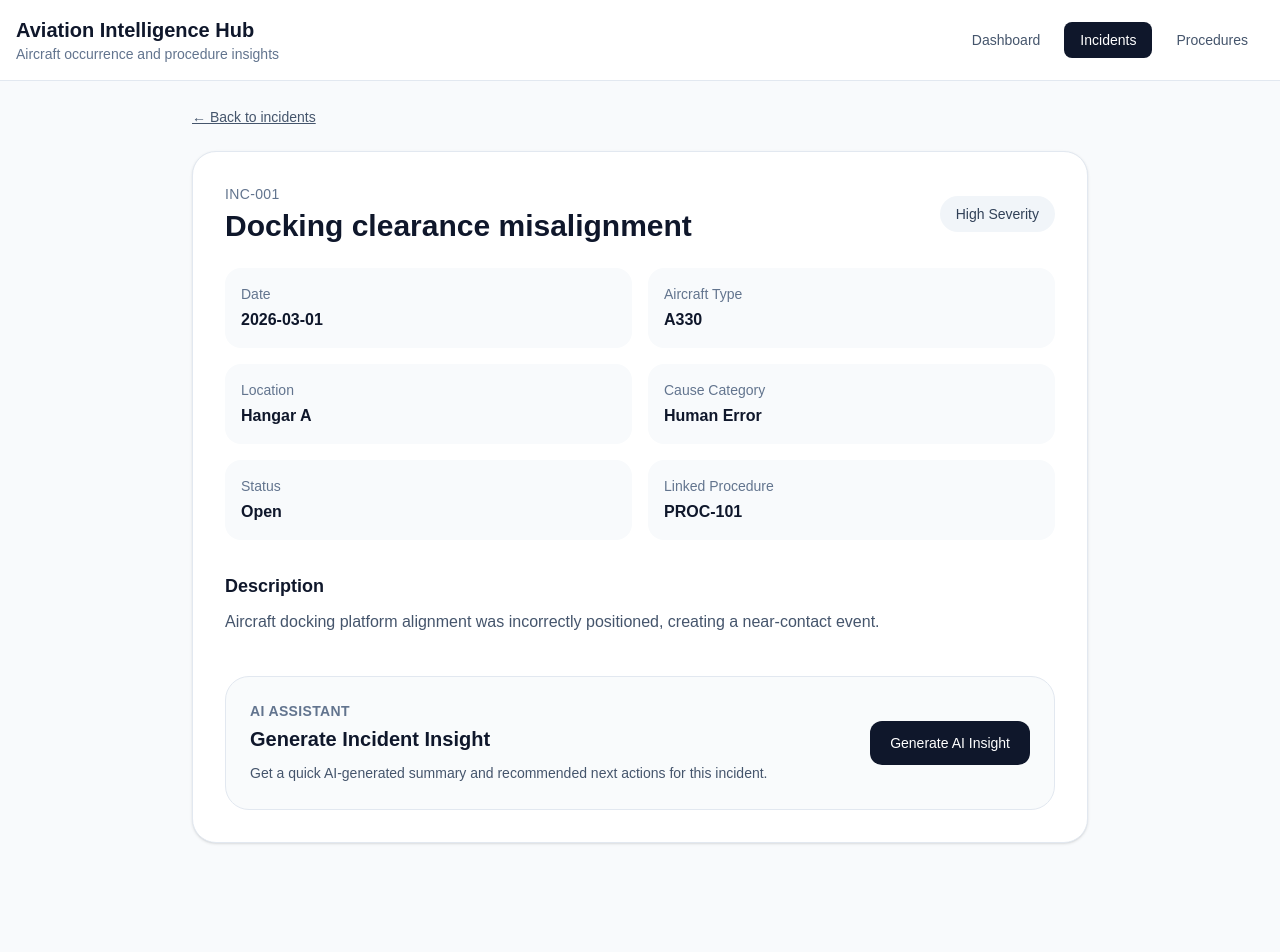
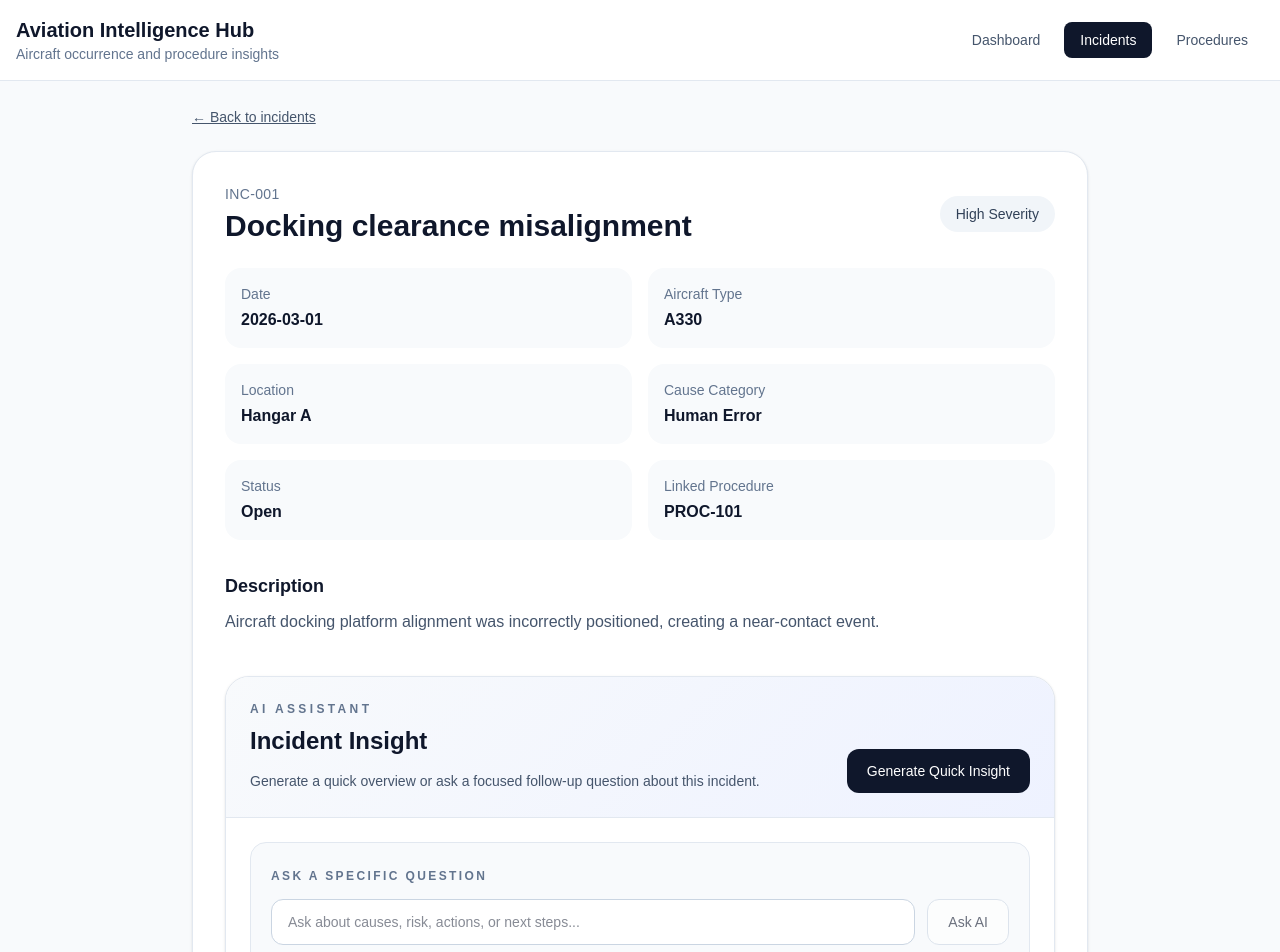
Before and after one commit to AngelaFong264291/Aviation-AI-Project, a React (Vite) app: page /incidents/INC-001 in a window 1280 px wide. Shown: the top 952 px of the page. Before the commit the page ends 867 px from the top, so only its background shows below. Built offline with nearby package versions, Linux system fonts and the light colour scheme.

Commit message:
gAdd Q&A

```diff
--- a/src/pages/IncidentDetail.jsx
+++ b/src/pages/IncidentDetail.jsx
@@ -1,6 +1,7 @@
 import { useState } from "react";
 import { useParams, Link } from "react-router-dom";
 import incidents from "../data/incidents.json";
+import IncidentCard from "../components/IncidentCard";
 import { getAIInsight } from "../services/gemini";
 
 export default function IncidentDetail() {
@@ -8,13 +9,53 @@ export default function IncidentDetail() {
   const incident = incidents.find((item) => item.id === id);
   const [aiResponse, setAIResponse] = useState("");
   const [loading, setLoading] = useState(false);
+  const [question, setQuestion] = useState("");
+  const related = incident
+    ? incidents
+        .filter(
+          (item) =>
+            item.id !== incident.id &&
+            (item.cause === incident.cause || item.aircraftType === incident.aircraftType)
+        )
+        .slice(0, 3)
+    : [];
 
   async function handleAI() {
     setLoading(true);
-    const result = await getAIInsight(incident);
+    try {
+      const result = await getAIInsight(
+        incident,
+        "Provide a concise overall insight for this incident with summary, possible causes, and recommendations.",
+        "insight"
+      );
       setAIResponse(result);
+    } catch (error) {
+      setAIResponse(error.message || "Unable to generate AI insight right now.");
+    } finally {
       setLoading(false);
     }
+  }
+
+  async function handleAskAI() {
+    if (!question.trim()) {
+      setAIResponse("Please enter a question before asking AI.");
+      return;
+    }
+
+    setLoading(true);
+    try {
+      const result = await getAIInsight(incident, question, "question");
+      setAIResponse(result);
+    } catch (error) {
+      setAIResponse(error.message || "Unable to answer that question right now.");
+    } finally {
+      setLoading(false);
+    }
+  }
+
+  const aiSections = parseAISections(aiResponse);
+  const isStructuredResponse =
+    Boolean(aiSections.possibleCauses) || Boolean(aiSections.recommendations);
 
   if (!incident) {
     return (
@@ -63,37 +104,114 @@ export default function IncidentDetail() {
           <p className="mt-2 leading-7 text-slate-600">{incident.description}</p>
         </div>
 
-        <div className="mt-10 rounded-3xl border border-slate-200 bg-slate-50/80 p-6">
-          <div className="flex flex-col gap-4 md:flex-row md:items-center md:justify-between">
-            <div>
-              <p className="text-sm font-semibold uppercase tracking-wide text-slate-500">
+        <div className="mt-10 overflow-hidden rounded-3xl border border-slate-200 bg-white shadow-sm">
+          <div className="border-b border-slate-200 bg-[linear-gradient(135deg,#f8fafc_0%,#eef2ff_100%)] px-6 py-6">
+            <div className="flex flex-col gap-4 lg:flex-row lg:items-end lg:justify-between">
+              <div className="max-w-2xl">
+                <p className="text-xs font-semibold uppercase tracking-[0.28em] text-slate-500">
                   AI Assistant
                 </p>
-              <h3 className="mt-1 text-xl font-semibold text-slate-900">
-                Generate Incident Insight
+                <h3 className="mt-2 text-2xl font-semibold text-slate-900">
+                  Incident Insight
                 </h3>
-              <p className="mt-2 max-w-2xl text-sm leading-6 text-slate-600">
-                Get a quick AI-generated summary and recommended next actions for this incident.
+                <p className="mt-3 text-sm leading-6 text-slate-600">
+                  Generate a quick overview or ask a focused follow-up question about this
+                  incident.
                 </p>
               </div>
 
               <button
                 onClick={handleAI}
                 disabled={loading}
-              className="inline-flex items-center justify-center rounded-xl bg-slate-900 px-5 py-3 text-sm font-medium text-white transition hover:bg-slate-700 disabled:cursor-not-allowed disabled:bg-slate-400"
+                className="inline-flex items-center justify-center rounded-xl bg-slate-900 px-5 py-3 text-sm font-medium text-white transition hover:bg-slate-800 disabled:cursor-not-allowed disabled:bg-slate-400"
               >
-              {loading ? "Generating..." : "Generate AI Insight"}
+                {loading ? "Generating..." : "Generate Quick Insight"}
               </button>
+            </div>
+          </div>
+
+          <div className="px-6 py-6">
+            <div className="rounded-2xl border border-slate-200 bg-slate-50 p-5">
+              <label
+                htmlFor="incident-ai-question"
+                className="text-xs font-semibold uppercase tracking-[0.2em] text-slate-500"
+              >
+                Ask A Specific Question
+              </label>
+              <div className="mt-3 flex flex-col gap-3 lg:flex-row">
+                <input
+                  id="incident-ai-question"
+                  type="text"
+                  placeholder="Ask about causes, risk, actions, or next steps..."
+                  value={question}
+                  onChange={(e) => setQuestion(e.target.value)}
+                  className="min-w-0 flex-1 rounded-xl border border-slate-300 bg-white px-4 py-3 text-sm text-slate-900 outline-none transition focus:border-slate-500 focus:ring-2 focus:ring-slate-200"
+                />
+                <button
+                  onClick={handleAskAI}
+                  disabled={loading || !question.trim()}
+                  className="inline-flex items-center justify-center rounded-xl border border-slate-300 bg-white px-5 py-3 text-sm font-medium text-slate-900 transition hover:bg-slate-100 disabled:cursor-not-allowed disabled:opacity-60"
+                >
+                  Ask AI
+                </button>
+              </div>
+              <p className="mt-3 text-sm text-slate-500">
+                Try: "What is the likely root cause?" or "What should the team do next?"
+              </p>
+            </div>
           </div>
 
           {loading && (
-            <p className="mt-4 text-sm text-slate-500">Loading AI response...</p>
+            <p className="px-6 pb-2 text-sm text-slate-500">Loading AI response...</p>
           )}
 
           {aiResponse && (
+            <div className="mx-6 mb-6 rounded-2xl border border-slate-200 bg-white p-5 shadow-sm">
+              <div className="mb-4 flex flex-col gap-3 sm:flex-row sm:items-center sm:justify-between">
+                <h3 className="text-lg font-semibold text-slate-900">AI Insight</h3>
+                <span className="rounded-full bg-slate-100 px-3 py-1 text-xs font-medium text-slate-600">
+                  Generated from incident details
+                </span>
+              </div>
+              {isStructuredResponse ? (
+                <div className="grid gap-4">
+                  <AISection
+                    title="Summary"
+                    content={aiSections.summary}
+                    tone="highlight"
+                  />
+                  <div className="grid gap-4 lg:grid-cols-2">
+                    <AISection
+                      title="Possible Causes"
+                      content={aiSections.possibleCauses}
+                    />
+                    <AISection
+                      title="Recommendations"
+                      content={aiSections.recommendations}
+                    />
+                  </div>
+                </div>
+              ) : (
+                <div className="rounded-2xl border border-slate-200 bg-slate-50 p-4">
+                  <h4 className="text-xs font-semibold uppercase tracking-[0.18em] text-slate-500">
+                    Answer
+                  </h4>
+                  <p className="mt-3 whitespace-pre-line text-sm leading-7 text-slate-700">
+                    {aiResponse}
+                  </p>
+                </div>
+              )}
+            </div>
+          )}
+
+          {related.length > 0 && (
             <div className="mt-6 rounded-2xl border border-slate-200 bg-white p-5 shadow-sm">
-              <h3 className="mb-3 text-lg font-semibold text-slate-900">AI Insight</h3>
-              <p className="whitespace-pre-line leading-7 text-slate-700">{aiResponse}</p>
+              <h3 className="text-lg font-semibold text-slate-900">Similar Incidents</h3>
+              <div className="mt-4 grid gap-4">
+                {related.map((item) => (
+                  <IncidentCard key={item.id} incident={item} />
+                ))}
+              </div>
             </div>
           )}
         </div>
@@ -110,3 +228,68 @@ function InfoItem({ label, value }) {
     </div>
   );
 }
+
+function AISection({ title, content, tone = "default" }) {
+  if (!content) {
+    return null;
+  }
+
+  const lines = content
+    .split("\n")
+    .map((line) => line.trim())
+    .filter(Boolean);
+
+  const isHighlight = tone === "highlight";
+
+  return (
+    <div
+      className={
+        isHighlight
+          ? "rounded-2xl border border-slate-200 bg-[linear-gradient(180deg,#f8fafc_0%,#ffffff_100%)] p-5"
+          : "rounded-2xl border border-slate-200 bg-slate-50 p-5"
+      }
+    >
+      <h4 className="text-xs font-semibold uppercase tracking-[0.18em] text-slate-500">
+        {title}
+      </h4>
+      {isHighlight ? (
+        <p className="mt-3 max-w-3xl text-[15px] leading-7 text-slate-700">{content}</p>
+      ) : (
+        <div className="mt-3 space-y-3">
+          {lines.map((line, index) => (
+            <div key={`${title}-${index}`} className="flex gap-3">
+              <span className="mt-2 h-2 w-2 rounded-full bg-slate-400" />
+              <p className="flex-1 text-sm leading-7 text-slate-700">{line}</p>
+            </div>
+          ))}
+        </div>
+      )}
+    </div>
+  );
+}
+
+function parseAISections(text) {
+  if (!text) {
+    return {
+      summary: "",
+      possibleCauses: "",
+      recommendations: "",
+    };
+  }
+
+  const summaryMatch = text.match(
+    /Summary:\s*([\s\S]*?)(?:Possible Causes:|Recommendations:|$)/
+  );
+  const causesMatch = text.match(
+    /Possible Causes:\s*([\s\S]*?)(?:Recommendations:|$)/
+  );
+  const recommendationsMatch = text.match(/Recommendations:\s*([\s\S]*?)$/);
+
+  return {
+    summary:
+      summaryMatch?.[1]?.trim() ||
+      (!causesMatch && !recommendationsMatch ? text.trim() : ""),
+    possibleCauses: causesMatch?.[1]?.trim() || "",
+    recommendations: recommendationsMatch?.[1]?.trim() || "",
+  };
+}
--- a/src/services/gemini.js
+++ b/src/services/gemini.js
@@ -1,29 +1,50 @@
-export async function getAIInsight(incident) {
+export async function getAIInsight(incident, question, mode = "insight") {
   const apiKey = import.meta.env.VITE_GEMINI_API_KEY;
 
   if (!apiKey) {
     return "Missing VITE_GEMINI_API_KEY in your .env file.";
   }
 
-    const prompt = `
+  const prompt =
+    mode === "question"
+      ? `
 You are an aviation safety assistant.
 
-  Analyze this incident:
-
+Incident:
 Title: ${incident.title}
 Severity: ${incident.severity}
 Cause: ${incident.cause}
 Description: ${incident.description}
 
-Provide:
-1. Short summary
-2. Possible causes
-3. Recommended actions
+User question: ${question}
 
+Answer the user's question directly and clearly.
+Focus on the specific question asked.
 Use plain text only.
 Do not use markdown symbols like **, #, or bullets with *.
-Keep the response concise.
+`
+      : `
+You are an aviation safety assistant.
 
+Incident:
+Title: ${incident.title}
+Severity: ${incident.severity}
+Cause: ${incident.cause}
+Description: ${incident.description}
+
+User question: ${question}
+
+Answer clearly and concisely.
+Return plain text using exactly these section headings:
+Summary:
+Possible Causes:
+Recommendations:
+Keep each section brief and scannable.
+Use 1 short paragraph for Summary.
+Use 3 short lines for Possible Causes.
+Use 3 short lines for Recommendations.
+Use plain text only.
+Do not use markdown symbols like **, #, or bullets with *.
 `;
 
   const response = await fetch(
```
Also changed, not shown: 1 other file (tests, documents, lock files or other folders). Lines whose indentation alone changed are shown as unchanged.
